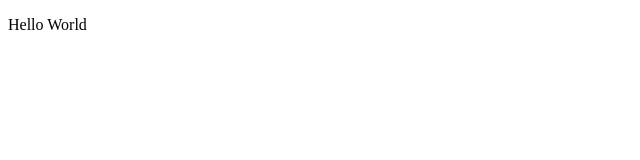
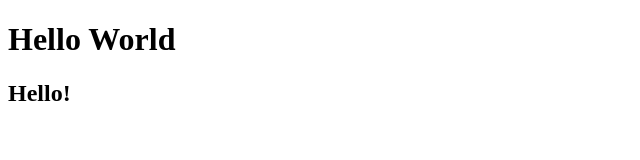
Before and after one commit to MaxZhuravel/project, a plain HTML site: page index.html in a window 1280 px wide. Shown: the whole page, without its empty margins (0-640 px from the left). Drawn offline with Linux system fonts and the light colour scheme.

Commit message:
index.html mod

```diff
--- a/index.html
+++ b/index.html
@@ -7,6 +7,7 @@
     <title>Document</title>
   </head>
   <body>
-    <p>Hello World</p>
+    <h1>Hello World</h1>
+    <h2>Hello!</h2>
   </body>
 </html>
```
